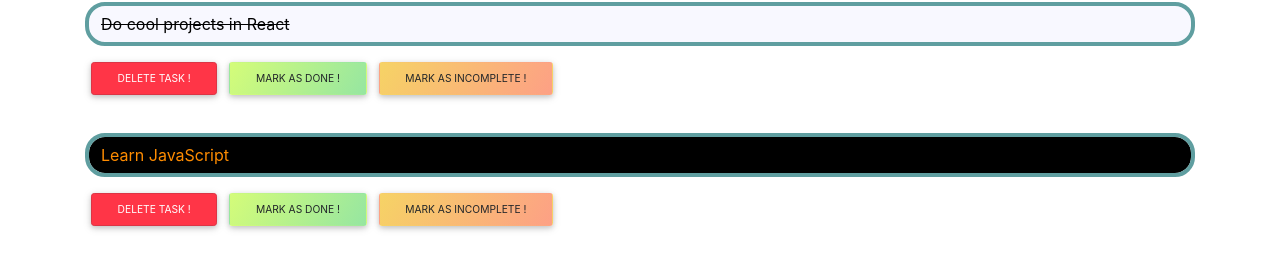
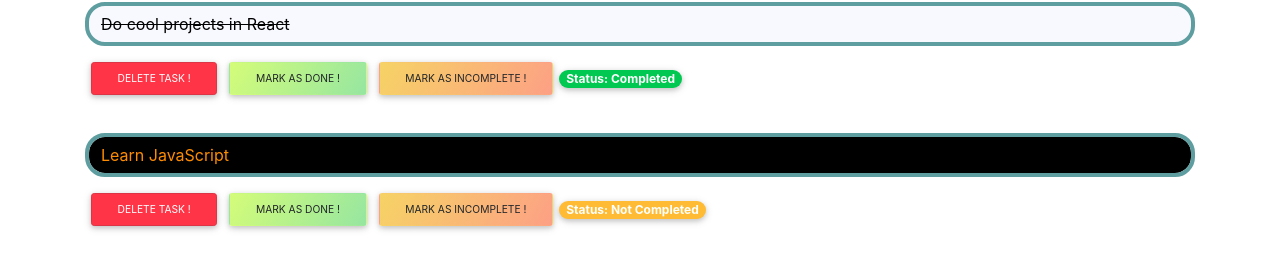
Before and after one commit to abhisheksaxena1998/reactToDoApplication, a React (Create React App) app: page / in a window 1280 px wide. Shown: the part 484-753 px from the top of the page. Built offline with nearby package versions, Linux system fonts and the light colour scheme.

Commit message:
added badge

```diff
--- a/src/App.js
+++ b/src/App.js
@@ -15,8 +15,8 @@
     status:''
   },
     items: [
-      { key: 4, text: 'Do cool projects in React', status: "completed"  },
-      { key: 9, text: 'Learn JavaScript', status: "notcompleted"  },
+      { key: 4, text: 'Do cool projects in React', status: "Completed"  },
+      { key: 9, text: 'Learn JavaScript', status: "Not Completed"  },
     ],
   };
 
@@ -70,7 +70,7 @@
         var newItem={
           key:item.key,
           text:item.text,
-          status:"completed"}
+          status:"Completed"}
         const items = [...filteredItems, newItem];
 
         this.setState({
@@ -90,7 +90,7 @@
         var newItem={
           key:item.key,
           text:item.text,
-          status:"notcompleted"}
+          status:"Not Completed"}
         const items = [...filteredItems, newItem];
 
         this.setState({
@@ -146,7 +146,7 @@
               currentItem:{
                 text: e.target.value,
                 key: Date.now(),
-                status:"notcompleted"
+                status:"Not Completed"
               }
             });
             console.log(this.state);
--- a/src/components/itemList.jsx
+++ b/src/components/itemList.jsx
@@ -8,11 +8,15 @@
 class ListItems extends Component {
   getBadgeClasses(item) {
     console.log("new list", item.status);
-    let classes = "form-control-new-" + item.status;
+    let classes = "form-control-new-";
 
-    /* classes +=
-      this.props.items.status === "completed" ? "completed" : "notcompleted"; */
+    classes += item.status === "Completed" ? "completed" : "notcompleted";
     console.log(classes);
+    return classes;
+  }
+  getPillClasses(item) {
+    let classes = "badge badge-pill badge-";
+    classes += item.status === "Completed" ? "success" : "warning";
     return classes;
   }
   render() {
@@ -61,6 +65,9 @@
             >
               Mark as incomplete !
             </button>
+            <span className={this.getPillClasses(item)}>
+              Status: {item.status}
+            </span>
           </div>
         </div>
       );
```
Also changed, not shown: 1 other file (tests, documents, lock files or other folders).
